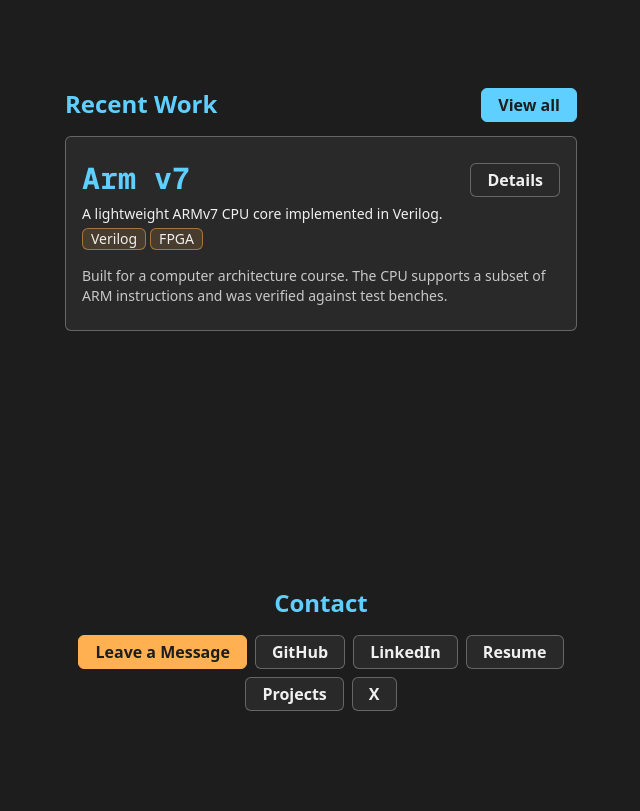
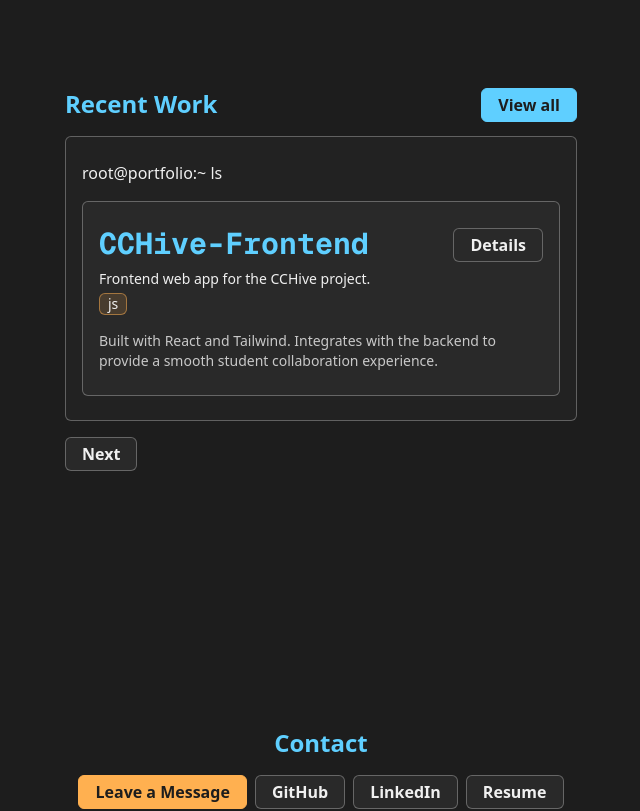
Before and after one commit to amrxt1/portfolio, a Next.js app: page / in a window 1280 px wide. Shown: the part 1120-1931 px from the top of the page, without its empty margins (319-959 px from the left). Built offline with nearby package versions, Linux system fonts and the light colour scheme.

Commit message:
Add state to ProjectsIntro

```diff
--- a/src/components/home/ProjectsIntro.jsx
+++ b/src/components/home/ProjectsIntro.jsx
@@ -4,11 +4,31 @@
 import Button from "@/components/ui/Button";
 import CodeBlock from "../ui/CodeBlock";
 
+import { useState, useEffect } from "react";
+import { easeIn, easeInOut, motion } from "motion/react";
 import Link from "next/link";
 
 import projectsData from "@/data/projectsData";
 
-const ProjectsIntro = () => {
+function advanceProject(setProject) {
+  setProject((prev) => {
+    if (prev === projectsData.length - 1) {
+      return 0;
+    } else {
+      return prev + 1;
+    }
+  });
+}
+
+const ProjectsIntro = ({ interval = 5000 }) => {
+  const [currentProject, setProject] = useState(0);
+
+  useEffect(() => {
+    const timeout = setTimeout(() => advanceProject(setProject), interval);
+
+    return () => clearTimeout(timeout);
+  }, [currentProject]);
+
   return (
     <Container>
       <div className="flex gap-4">
@@ -19,7 +39,25 @@
           <Button primary>View all</Button>
         </Link>
       </div>
-      <ProjectCard project={projectsData[0]} />
+      <CodeBlock childClass="mt-4 " selfClass="bg-surface/50">
+        <ProjectCard
+          project={projectsData[currentProject]}
+          className="relative overflow-clip"
+        >
+          <motion.div
+            key={currentProject}
+            initial={{ opacity: 0.8 }}
+            animate={{
+              opacity: 0,
+              transition: { duration: 0.5, ease: "easeOut" },
+            }}
+            className="bg-background pointer-events-none absolute inset-0 z-20 w-full"
+          />
+        </ProjectCard>
+      </CodeBlock>
+      <div className="mt-4" onClick={() => advanceProject(setProject)}>
+        <Button tertiary>Next</Button>
+      </div>
     </Container>
   );
 };
--- a/src/components/layout/Header.jsx
+++ b/src/components/layout/Header.jsx
@@ -4,7 +4,7 @@
 
 const Header = () => {
   return (
-    <div className="sticky top-0 z-50 w-full">
+    <div className="sticky top-0 z-999 w-full">
       <Container className="bg-background">
         <nav className="flex justify-end gap-2 pt-2 pb-0.5">
           <Link href={"/projects"}>
--- a/src/components/projects/ProjectCard.jsx
+++ b/src/components/projects/ProjectCard.jsx
@@ -3,7 +3,7 @@
 import Badge from "@/components/ui/Badge";
 import Link from "next/link";
 
-const ProjectCard = ({ project }) => {
+const ProjectCard = ({ project, className = "", children }) => {
   const {
     id = 1010001,
     slug = "meme",
@@ -18,7 +18,7 @@
   } = project;
 
   return (
-    <Card>
+    <Card className={className}>
       <div className="mb-1.75 flex items-end">
         <h1 className="text-primary flex-1 font-mono text-3xl font-bold select-text">
           {title}
@@ -40,6 +40,7 @@
       </div>
 
       <p className="text-text/80 text-sm">{details}</p>
+      {children}
     </Card>
   );
 };
--- a/src/components/ui/Button.jsx
+++ b/src/components/ui/Button.jsx
@@ -21,7 +21,7 @@
         rotate: 2,
         transition: { duration: 0.1, ease: "easeOut" },
       }}
-      className={`${primary ? "bg-primary text-background shadow-primary/40 border-primary" : ""} ${accent ? "bg-accent shadow-accent/40 text-background border-accent" : ""} ${tertiary ? "bg-surface shadow-surface/40 border-text/30" : ""} relative cursor-pointer rounded-md border px-4 py-1 font-bold transition-shadow duration-200 md:hover:shadow-[0_4px_22px] ${className}`}
+      className={`${primary ? "bg-primary text-background shadow-primary/40 border-primary" : ""} ${accent ? "bg-accent shadow-accent/40 text-background border-accent" : ""} ${tertiary ? "bg-surface shadow-text/17 border-text/30" : ""} relative cursor-pointer rounded-md border px-4 py-1 font-bold transition-shadow duration-200 md:hover:shadow-[0_4px_22px] ${className}`}
     >
       {children}
     </motion.button>
```
